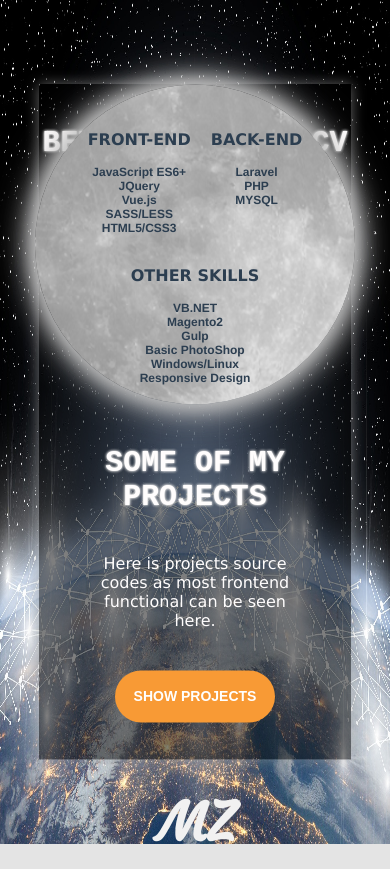
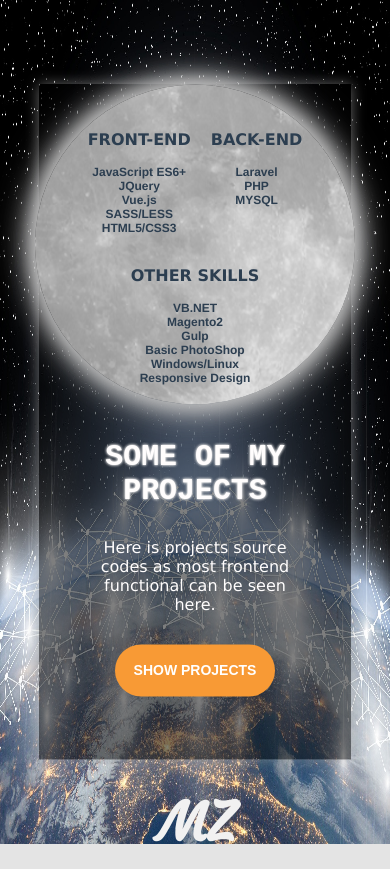
Before and after one commit to trovoltino/matiss-cv, a Vue app: page / in a window 390 px wide. Built offline with nearby package versions, Linux system fonts and the light colour scheme.

Commit message:
final tweaks of the day

```diff
--- a/src/components/Slider.vue
+++ b/src/components/Slider.vue
@@ -63,6 +63,7 @@ p {
 h2 {
   text-transform: uppercase;
   font-size: 2.3em;
+  margin: 0 4%;
   font-family:monospace;
   text-shadow: 0px 0px 3px rgb(228, 228, 228),
                 0px 0px 3px rgb(228, 228, 228);
@@ -178,6 +179,12 @@ h2 {
   }
 }
 @media only screen and (max-width: 662px) {
+  h2 {
+    margin: 6% 12%;
+  }
+  p {
+    margin: 30px auto;
+  }
   .field-wrap {
     flex-direction: column-reverse;
     align-items: center;
```
